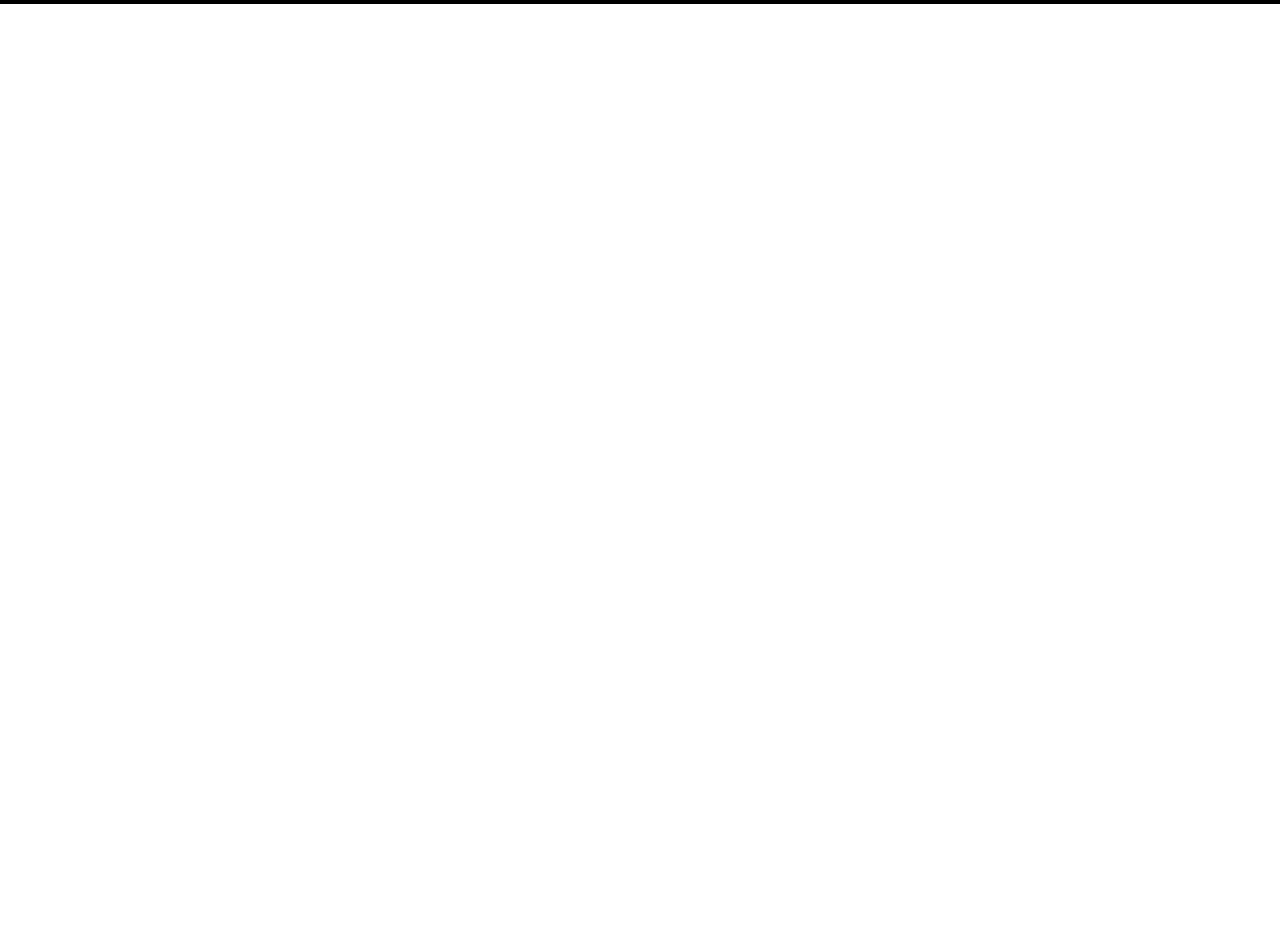
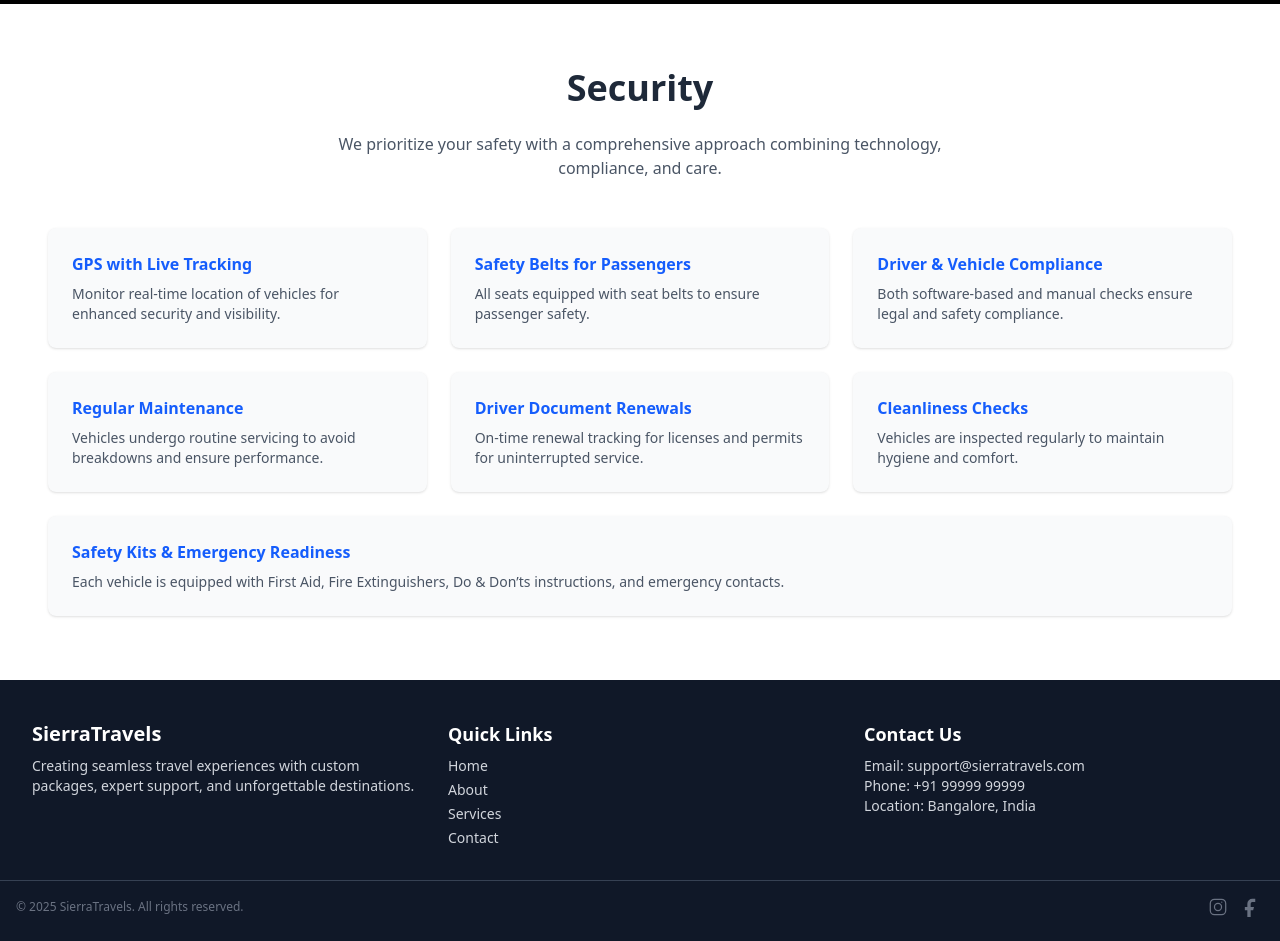
Before and after one commit to artmis22-03/project_travel, a SvelteKit app: page / in a window 1280 px wide. Shown: the part 2600-3541 px from the top of the page. Before the commit the page ends 2604 px from the top, so only its background shows below. Built offline with nearby package versions, Linux system fonts and the light colour scheme; grey boxes are pictures that could not be loaded.

Commit message:
footer and new section

```diff
--- a/src/components/Footer.svelte
+++ b/src/components/Footer.svelte
@@ -0,0 +1,54 @@
+<script>
+  const year = new Date().getFullYear();
+</script>
+
+<footer class="bg-gray-900 text-gray-300 pt-10 pb-6">
+  <div class="max-w-7xl mx-auto px-4 sm:px-6 lg:px-8 grid grid-cols-1 md:grid-cols-3 gap-8">
+
+    <!-- About -->
+    <div>
+      <h2 class="text-xl font-bold text-white">SierraTravels</h2>
+      <p class="mt-2 text-sm">
+        Creating seamless travel experiences with custom packages, expert support, and unforgettable destinations.
+      </p>
+    </div>
+
+    <!-- Quick Links -->
+    <div>
+      <h3 class="text-lg font-semibold text-white mb-2">Quick Links</h3>
+      <ul class="space-y-1 text-sm">
+        <li><a href="/" class="hover:underline">Home</a></li>
+        <li><a href="/about" class="hover:underline">About</a></li>
+        <li><a href="/packages" class="hover:underline">Services</a></li>
+        <li><a href="/contact" class="hover:underline">Contact</a></li>
+      </ul>
+    </div>
+
+    <!-- Contact -->
+    <div>
+      <h3 class="text-lg font-semibold text-white mb-2">Contact Us</h3>
+      <p class="text-sm">Email: support@sierratravels.com</p>
+      <p class="text-sm">Phone: +91 99999 99999</p>
+      <p class="text-sm">Location: Bangalore, India</p>
+    </div>
+  </div>
+
+  <!-- Divider -->
+  <div class="mt-8 border-t border-gray-700 pt-4 flex flex-col md:flex-row justify-between items-center text-xs text-gray-500 px-4">
+    <p>© {year} SierraTravels. All rights reserved.</p>
+
+    <!-- Optional: Socials -->
+    <div class="mt-2 md:mt-0 flex gap-4">
+      <a href="#" aria-label="Instagram" class="hover:text-white">
+        <svg class="w-5 h-5" fill="currentColor" viewBox="0 0 24 24">
+          <path d="M7.75 2A5.75 5.75 0 0 0 2 7.75v8.5A5.75 5.75 0 0 0 7.75 22h8.5A5.75 5.75 0 0 0 22 16.25v-8.5A5.75 5.75 0 0 0 16.25 2h-8.5Zm0 1.5h8.5A4.25 4.25 0 0 1 20.5 7.75v8.5a4.25 4.25 0 0 1-4.25 4.25h-8.5A4.25 4.25 0 0 1 3.5 16.25v-8.5A4.25 4.25 0 0 1 7.75 3.5Zm8.75 2a.75.75 0 1 0 0 1.5.75.75 0 0 0 0-1.5ZM12 7a5 5 0 1 0 0 10 5 5 0 0 0 0-10Zm0 1.5a3.5 3.5 0 1 1 0 7 3.5 3.5 0 0 1 0-7Z"/>
+        </svg>
+      </a>
+      <a href="#" aria-label="Facebook" class="hover:text-white">
+        <svg class="w-5 h-5" fill="currentColor" viewBox="0 0 24 24">
+          <path d="M13.5 2H10A6 6 0 0 0 4 8v4H1v4h3v8h4v-8h3l1-4h-4V8a2 2 0 0 1 2-2h3.5V2Z" />
+        </svg>
+      </a>
+    </div>
+  </div>
+</footer>
--- a/src/components/Main.svelte
+++ b/src/components/Main.svelte
@@ -158,5 +158,53 @@
     </div>
   </div>
 </section>
+<section class="bg-white py-16 px-6 md:px-12">
+  <div class="max-w-7xl mx-auto">
+    <h2 class="text-3xl md:text-4xl font-bold text-gray-800 mb-6 text-center">Security</h2>
+    <p class="text-center text-gray-600 max-w-2xl mx-auto mb-12">
+      We prioritize your safety with a comprehensive approach combining technology, compliance, and care.
+    </p>
+
+    <div class="grid grid-cols-1 sm:grid-cols-2 lg:grid-cols-3 gap-6">
+      <div class="bg-gray-50 p-6 rounded-lg shadow hover:shadow-md transition">
+        <h3 class="font-semibold text-blue-600">GPS with Live Tracking</h3>
+        <p class="text-sm text-gray-600 mt-2">Monitor real-time location of vehicles for enhanced security and visibility.</p>
+      </div>
+
+      <div class="bg-gray-50 p-6 rounded-lg shadow hover:shadow-md transition">
+        <h3 class="font-semibold text-blue-600">Safety Belts for Passengers</h3>
+        <p class="text-sm text-gray-600 mt-2">All seats equipped with seat belts to ensure passenger safety.</p>
+      </div>
+
+      <div class="bg-gray-50 p-6 rounded-lg shadow hover:shadow-md transition">
+        <h3 class="font-semibold text-blue-600">Driver & Vehicle Compliance</h3>
+        <p class="text-sm text-gray-600 mt-2">Both software-based and manual checks ensure legal and safety compliance.</p>
+      </div>
+
+      <div class="bg-gray-50 p-6 rounded-lg shadow hover:shadow-md transition">
+        <h3 class="font-semibold text-blue-600">Regular Maintenance</h3>
+        <p class="text-sm text-gray-600 mt-2">Vehicles undergo routine servicing to avoid breakdowns and ensure performance.</p>
+      </div>
+
+      <div class="bg-gray-50 p-6 rounded-lg shadow hover:shadow-md transition">
+        <h3 class="font-semibold text-blue-600">Driver Document Renewals</h3>
+        <p class="text-sm text-gray-600 mt-2">On-time renewal tracking for licenses and permits for uninterrupted service.</p>
+      </div>
+
+      <div class="bg-gray-50 p-6 rounded-lg shadow hover:shadow-md transition">
+        <h3 class="font-semibold text-blue-600">Cleanliness Checks</h3>
+        <p class="text-sm text-gray-600 mt-2">Vehicles are inspected regularly to maintain hygiene and comfort.</p>
+      </div>
+
+      <div class="bg-gray-50 p-6 rounded-lg shadow hover:shadow-md transition col-span-1 sm:col-span-2 lg:col-span-3">
+        <h3 class="font-semibold text-blue-600">Safety Kits & Emergency Readiness</h3>
+        <p class="text-sm text-gray-600 mt-2">
+          Each vehicle is equipped with First Aid, Fire Extinguishers, Do & Don’ts instructions, and emergency contacts.
+        </p>
+      </div>
+    </div>
+  </div>
+</section>
+
 
 </main>
```
Also changed, not shown: 1 other file (tests, documents, lock files or other folders).
